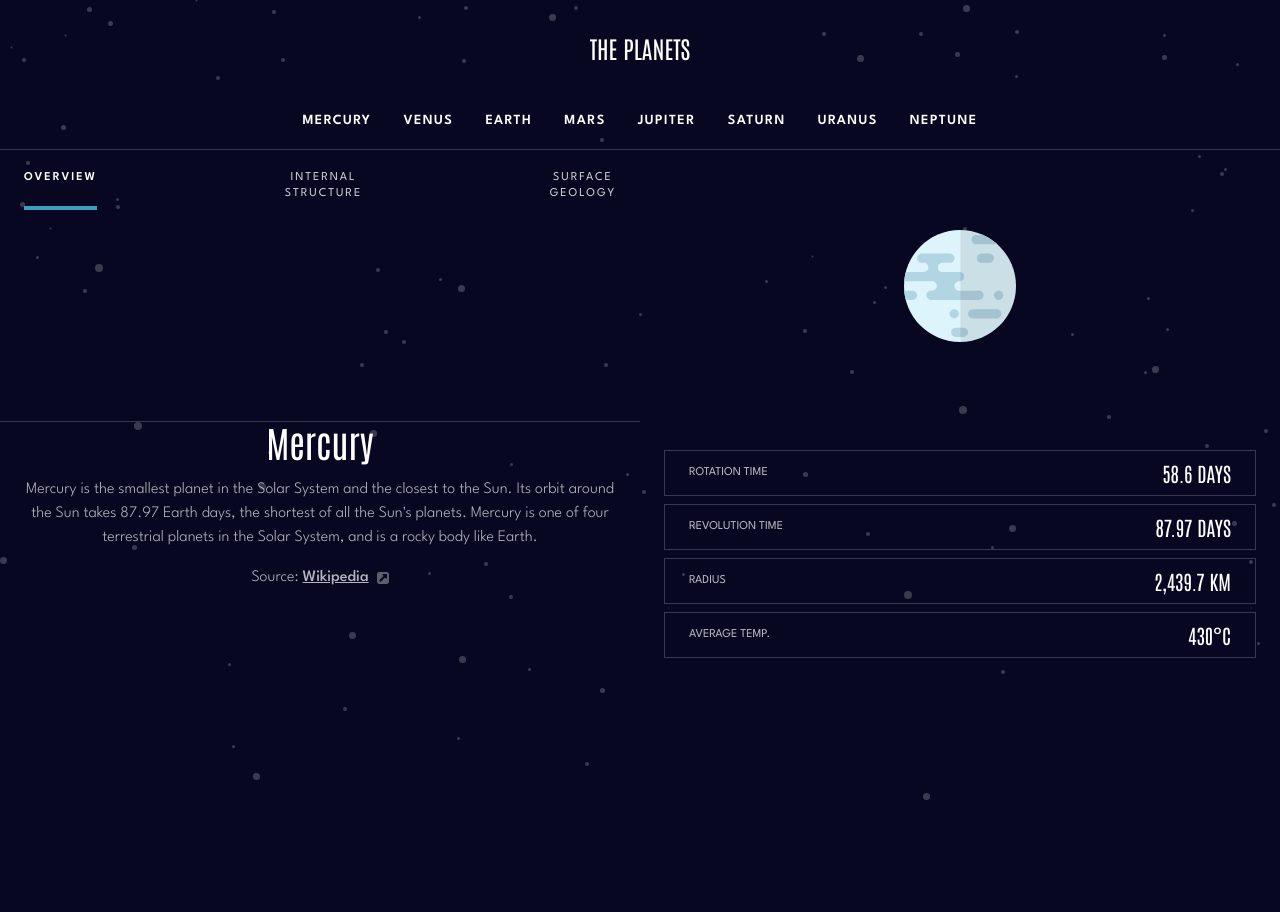
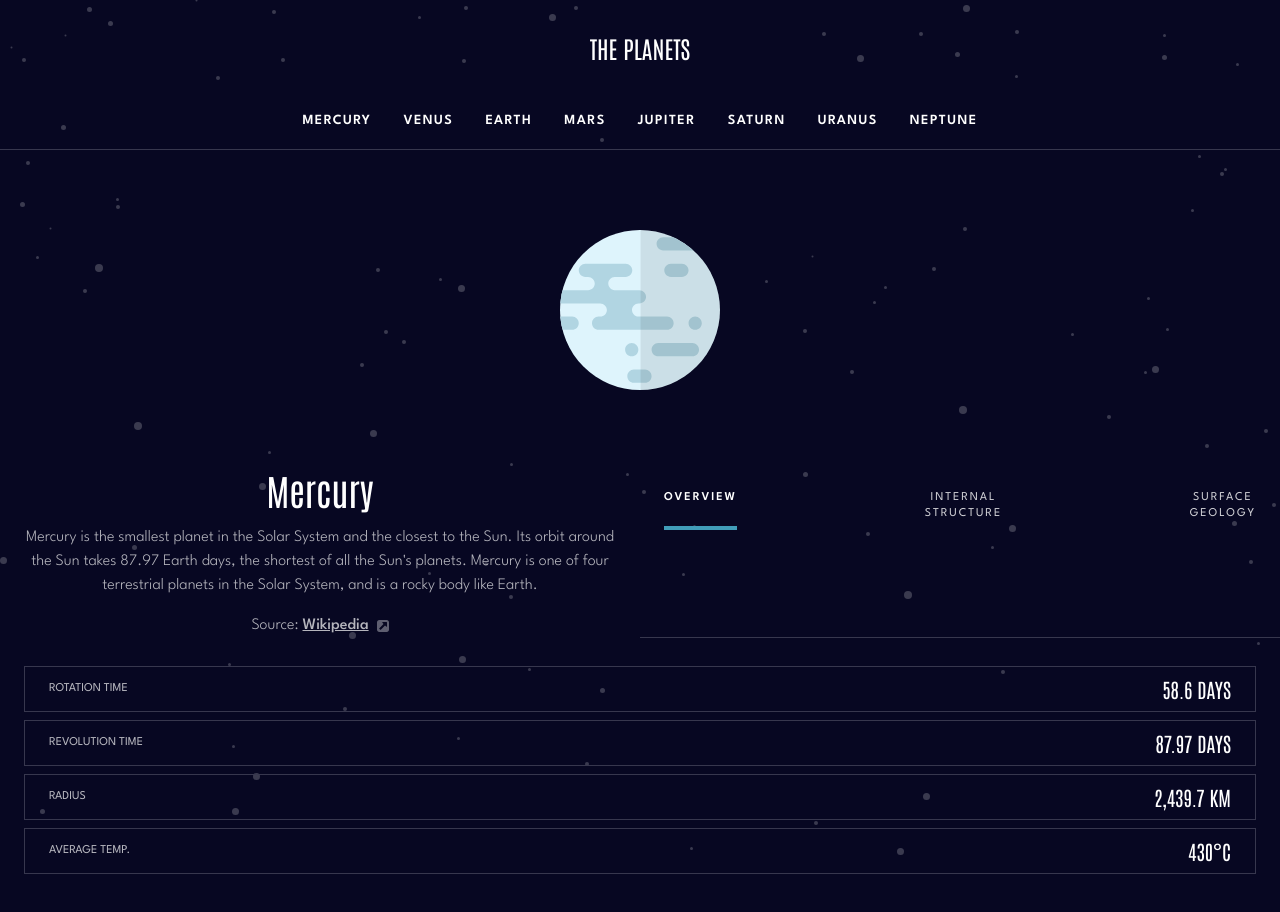
Before and after one commit to jjalbuenacabuyao/planet-facts, a Next.js app: page / in a window 1280 px wide. Shown: the top 912 px of the page. Before the commit the page ends 800 px from the top, so only its background shows below. Built offline with nearby package versions, Linux system fonts and the light colour scheme.

Commit message:
add styles

```diff
--- a/src/app/components/PlanetDescription.tsx
+++ b/src/app/components/PlanetDescription.tsx
@@ -18,7 +18,7 @@ const PlanetDescription = ({ activeTab }: Props) => {
   const { name, overview, structure, geology, ...props } = planet;
 
   return (
-    <div className="text-center px-6 flex flex-col gap-4">
+    <div className="text-center px-6 flex flex-col gap-4 md:col-start-1 md:row-start-2">
       <h1 className={`${antonio.className} text-4xl`}>{name}</h1>
       <p className="opacity-70 font-light">
         {activeTab === "Overview"
--- a/src/app/components/PlanetImage.tsx
+++ b/src/app/components/PlanetImage.tsx
@@ -11,7 +11,7 @@ const PlanetImage = ({ activeTab }: Props) => {
   const planet = usePlanetContext();
   const { images, ...props } = planet;
   return (
-    <div className="grid place-items-center py-20 relative">
+    <div className="grid place-items-center py-20 relative md:col-span-2 md:row-start-1">
       <Image
         src={
           activeTab === "Internal"
@@ -19,9 +19,9 @@ const PlanetImage = ({ activeTab }: Props) => {
             : images.planet
         }
         alt=""
-        width={100}
-        height={100}
-        className={`w-28 aspect-square`}
+        width={150}
+        height={150}
+        className={`w-40 aspect-square`}
       />
       {activeTab === "Surface" && (
         <Image src={images.geology} width={100} height={100} alt="" className="absolute top-1/2 right-auto left-auto" />
--- a/src/app/components/PlanetInformation.tsx
+++ b/src/app/components/PlanetInformation.tsx
@@ -9,7 +9,7 @@ const PlanetInformation = () => {
   const planetInfo = ["Rotation Time", "Revolution Time", "Radius", "Average Temp."];
 
   return (
-    <ul className="px-6 flex flex-col gap-2 mt-7 mb-12">
+    <ul className="px-6 flex flex-col gap-2 mt-7 mb-12 md:col-span-2">
       {planetInfo.map((item, index) => (
         <PlanetInfoContainer key={item} title={item} value={infoValues[index]} />
       ))}
```
